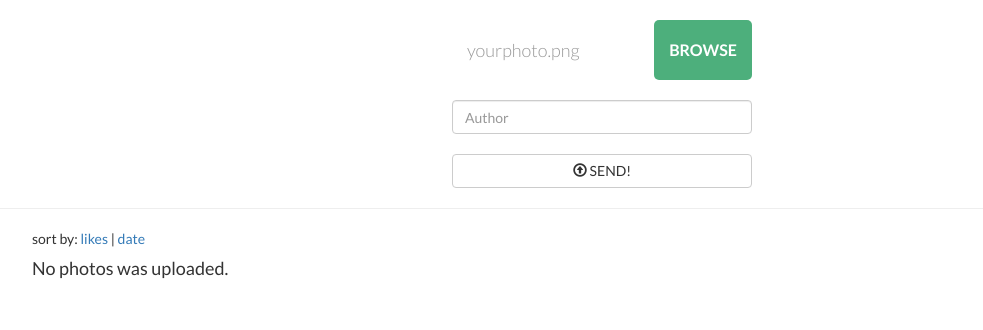
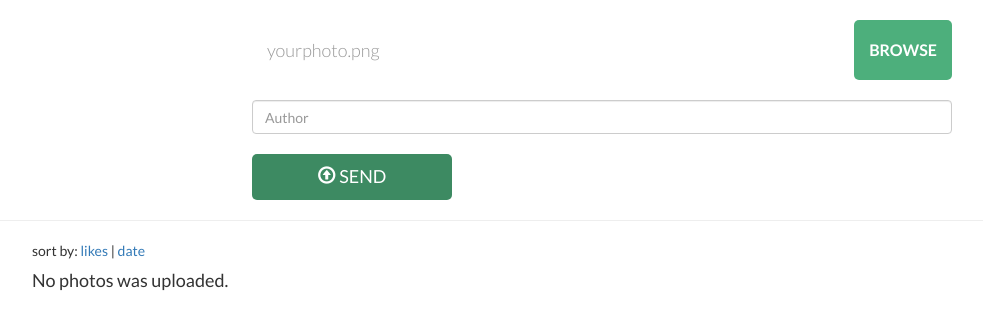
Before and after one commit to joaomarccos/wedding-gallery, a Flask app: template app/templates/index.html in a window 1280 px wide. Shown: the part 52-382 px from the top of the page, without its empty margins (38-1021 px from the left). Run offline with Flask 2, Linux system fonts and the light colour scheme; the template is opened without the code that fills it, so the values that code supplies are empty; some libraries are stand-ins or nearby versions.

Commit message:
user information

```diff
--- a/app/main.py
+++ b/app/main.py
@@ -5,6 +5,7 @@ from flask import Flask
 from flask_bootstrap import Bootstrap
 from flask_mongoengine import MongoEngine
 from flask_security import Security, MongoEngineUserDatastore
+from werkzeug.security import generate_password_hash
 
 from logger_utils import setup_logger
 from models.security_model import User, Role
@@ -44,10 +45,10 @@ s3 = boto3.resource('s3')
 def create_user():
     user_datastore.find_or_create_role(name='owner', description='Gallery Owner')
     if not user_datastore.get_user('joao'):
-        user_datastore.create_user(email='joao', password='123')
+        user_datastore.create_user(email='joao', password=generate_password_hash('123'))
         user_datastore.add_role_to_user('joao', 'owner')
     if not user_datastore.get_user('maria'):
-        user_datastore.create_user(email='maria', password='123')
+        user_datastore.create_user(email='maria', password=generate_password_hash('123'))
         user_datastore.add_role_to_user('maria', 'owner')
 
 
--- a/app/static/css/upload.css
+++ b/app/static/css/upload.css
@@ -6,7 +6,7 @@ body {
 
 .upload-container {
     display: block;
-    width: 300px;
+    width: 700px;
     margin: 0 auto;
     clear: both;
 }
@@ -75,3 +75,15 @@ body {
     cursor: pointer;
     width: 100%;
 }
+
+.login-button {
+    background: #3d8a62;
+    padding: 10px;
+    border: none;
+    border-radius: 5px;
+    color: white;
+    font-size: large;
+    display: block;
+    text-align: center;
+    width: 200px;
+}
--- a/app/templates/index.html
+++ b/app/templates/index.html
@@ -39,9 +39,11 @@
             <br>
             <input type="text" class="form-control" name="author" placeholder="Author" autocomplete="off" required>
             <br>
-            <button class="btn btn-default btn-block" type="submit">
-                <span class="glyphicon glyphicon-upload" aria-hidden="true"></span> SEND!
-            </button>
+            <div class="text-center">
+                <button class="login-button" type="submit">
+                    <span class="glyphicon glyphicon-upload" aria-hidden="true"></span> SEND
+                </button>
+            </div>
         </form>
     </div>
 </section>
```
Also changed, not shown: README.md.
